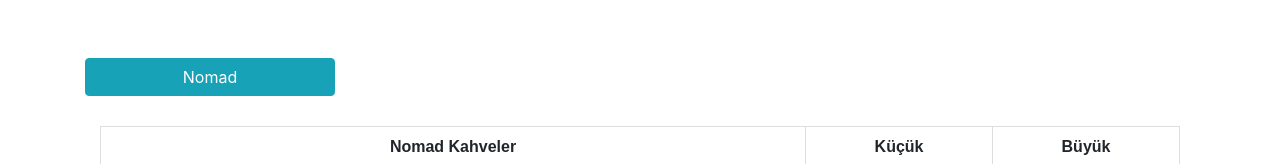
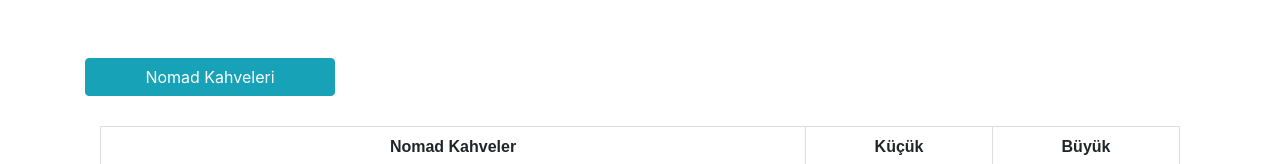
Before and after one commit to srgul/coffeeqrmen-, a website: page public/index.html in a window 1280 px wide. Shown: the part 1077-1241 px from the top of the page. Drawn offline with nearby package versions, Linux system fonts and the light colour scheme.

```diff
--- a/public/index.html
+++ b/public/index.html
@@ -77,7 +77,7 @@
                 </div>
             </div>
             <div class="icerik nomad container" >
-                <button class="btn btn-info" id="nomad">Nomad</button>
+                <button class="btn btn-info" id="nomad">Nomad Kahveleri</button>
                 <div class="nomadKahve container">
                     <table id="nomadKahve">
                         <tr>
```
